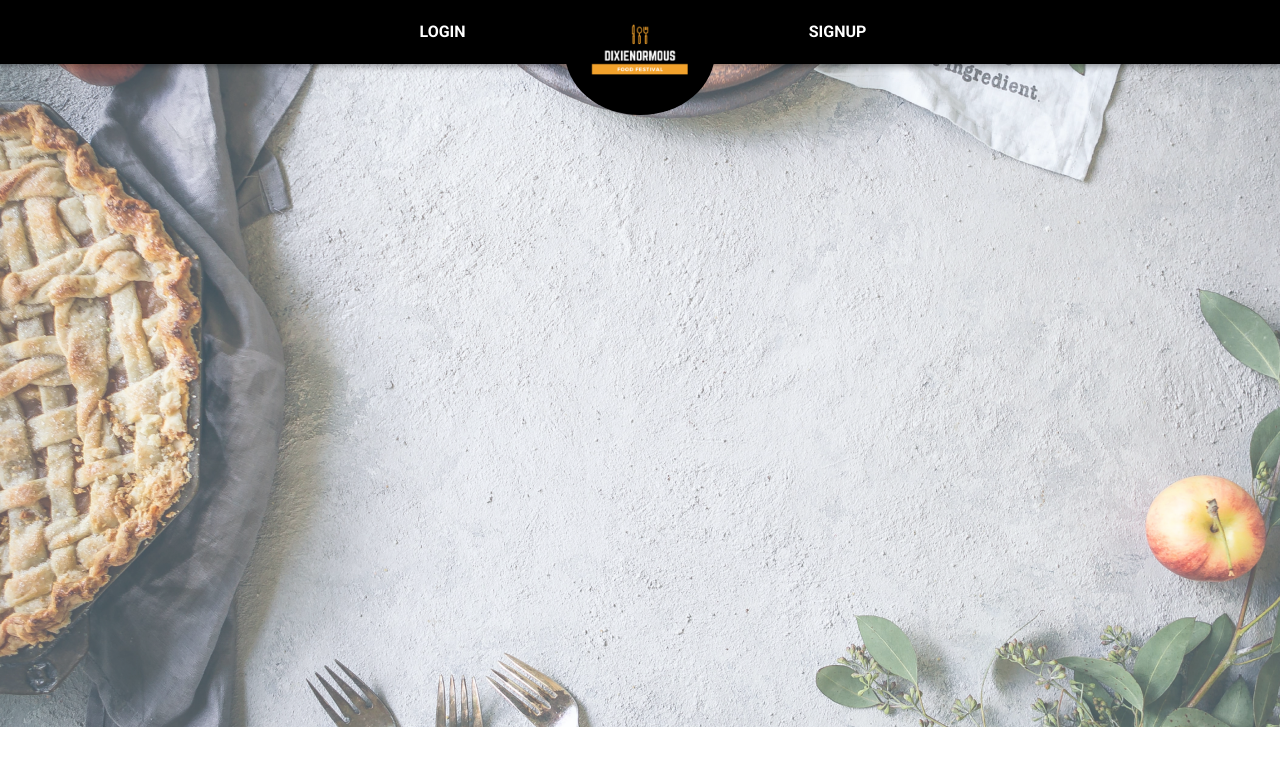
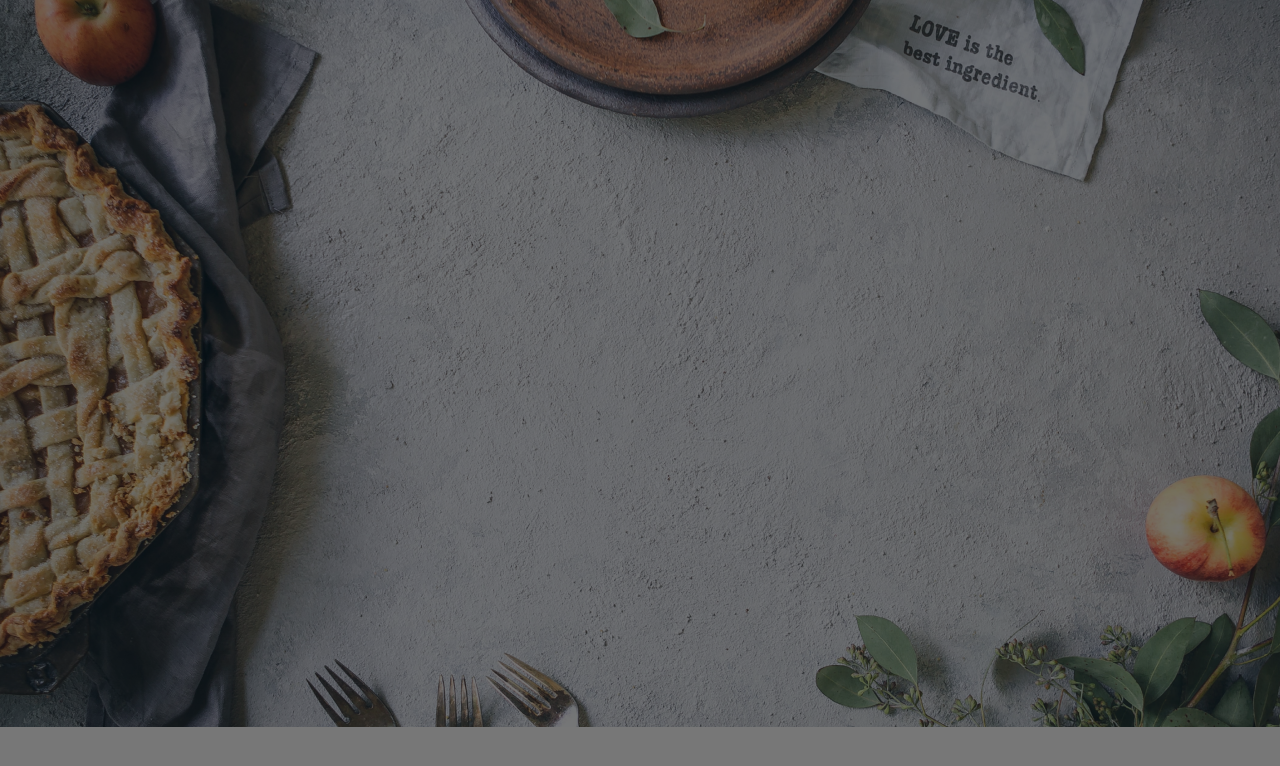
Before and after one commit to MilkyTaco/recipe-application, a Vue app in the folder frontend/: page / in a window 1280 px wide. Shown: the top 766 px of the page. Built offline with nearby package versions, Linux system fonts and the light colour scheme.

Commit message:
unauth and / routes fixed

```diff
--- a/frontend/src/App.vue
+++ b/frontend/src/App.vue
@@ -5,16 +5,13 @@ export default {
 </script>
 <template>
   <v-app>
-    <v-main class="main-container">
-      <v-container fluid class="sub-container pa-0 ma-0">
-        <transition name="fade" mode="out-in">
-          <router-view> </router-view>
-        </transition>
-      </v-container>
+    <v-main>
+      <transition name="fade" mode="out-in">
+        <router-view> </router-view>
+      </transition>
     </v-main>
   </v-app>
 </template>
-
 <style lang="css">
 @import "./assets/css/styles.css";
 </style>
--- a/frontend/src/assets/css/styles.css
+++ b/frontend/src/assets/css/styles.css
@@ -1,4 +1,12 @@
 .main-container {
+  margin: 0;
+  padding: 0;
+  width: 100vw;
+  height: 100vh;
+  background-image: url("../images/main_background.png");
+}
+
+.landing-container {
   margin: 0;
   padding: 0;
   width: 100vw;
@@ -14,6 +22,14 @@
   background-color: rgba(255, 255, 255, 0.219);
 }
 
+.landing-sub-container {
+  margin: 0;
+  padding: 0;
+  width: 100vw;
+  height: 100vh;
+  background-color: rgba(0, 0, 0, 0.534);
+}
+
 .fade-enter-active,
 .fade-leave-active {
   transition-duration: 100ms;
--- a/frontend/src/components/Landing/Landing.vue
+++ b/frontend/src/components/Landing/Landing.vue
@@ -4,5 +4,10 @@ export default {
 };
 </script>
 <template>
-  <v-container fluid class="pa-0 ma-0"> </v-container>
+  <v-container fluid class="pa-0 ma-0 landing-container">
+    <v-container fluid class="landing-sub-container pa-0 ma-0"> </v-container>
+  </v-container>
 </template>
+<style lang="css">
+@import "../../assets/css/styles.css";
+</style>
--- a/frontend/src/components/Unauthorized/Unauthorized.vue
+++ b/frontend/src/components/Unauthorized/Unauthorized.vue
@@ -4,7 +4,8 @@ export default {
 };
 </script>
 <template>
-  <v-container fluid class="pa-0 ma-0">
+  <v-container fluid class="pa-0 ma-0 main-container">
+    <v-container fluid class="sub-container pa-0 ma-0">
       <v-app-bar color="black">
         <v-container fluid class="pa-1">
           <v-row justify="center" align="center">
@@ -43,4 +44,9 @@ export default {
         <router-view></router-view>
       </v-container>
     </v-container>
+  </v-container>
 </template>
+
+<style lang="css">
+@import "../../assets/css/styles.css";
+</style>
--- a/frontend/src/routes/routes.js
+++ b/frontend/src/routes/routes.js
@@ -1,14 +1,16 @@
 import Home from "../components/Home/Home";
 import Unauthorized from "../components/Unauthorized/Unauthorized";
 import Login from "../components/Unauthorized/content/Login";
+import Landing from "../components/Landing/Landing";
 
 export const routes = [
+  { path: "/", component: Landing },
   {
-    path: "/",
+    path: "/unauth",
     component: Unauthorized,
     children: [
       {
-        path: "/login",
+        path: "login",
         component: Login,
       },
     ],
@@ -19,7 +21,7 @@ export const routes = [
     beforeEnter: (to, from, next) => {
       return sessionStorage.getItem("Authorization")
         ? next()
-        : next({ path: "/" });
+        : next({ path: "/login" });
     },
   },
 ];
```
Lines whose indentation alone changed are shown as unchanged.
